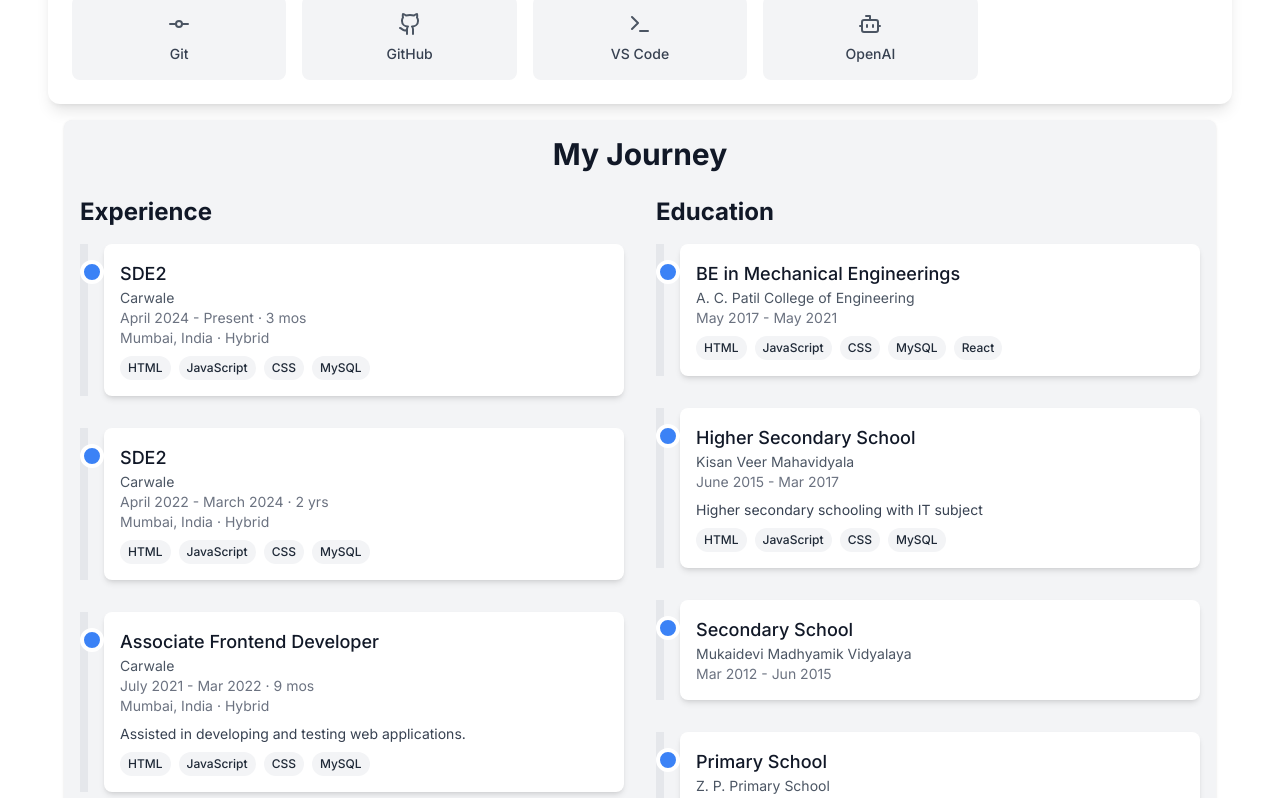
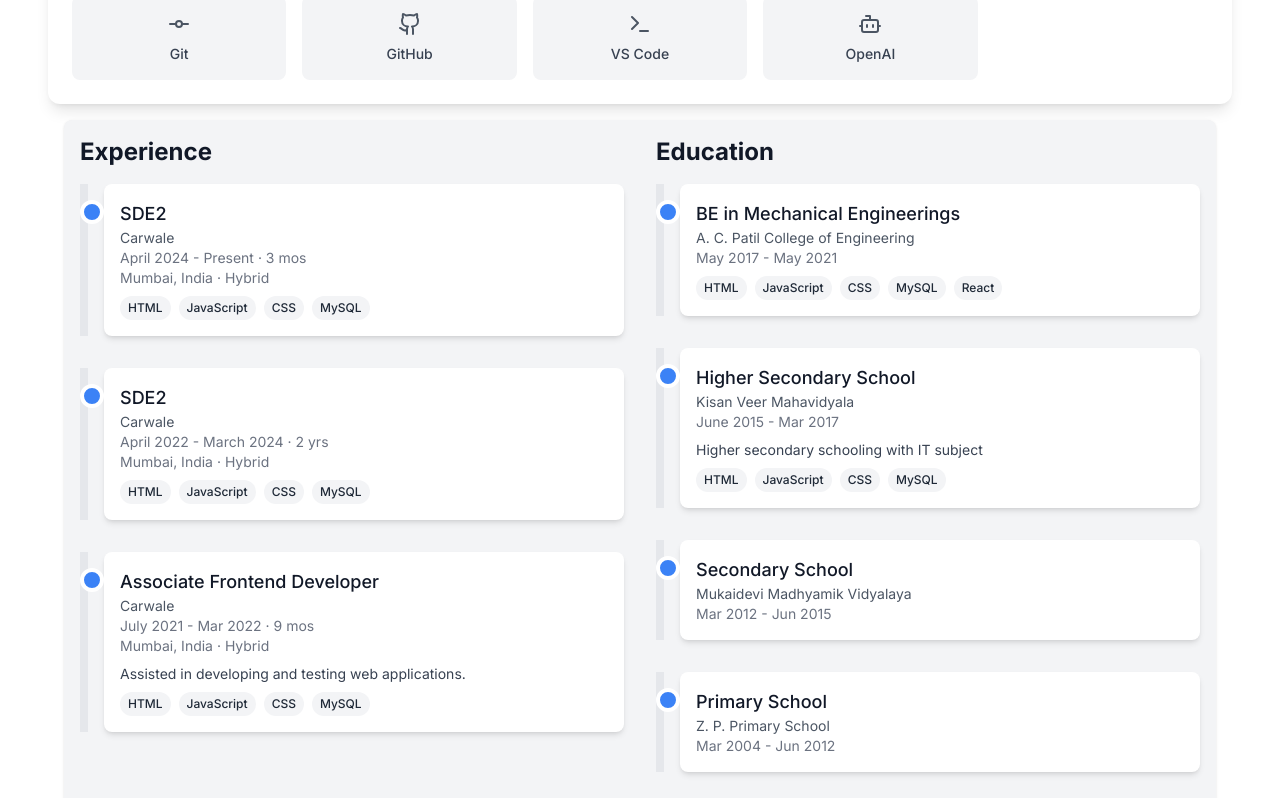
Before and after one commit to ajittupe2548/ajit-tupe-portfolio, a Next.js app: page / in a window 1280 px wide. Shown: the part 1000-1798 px from the top of the page. Built offline with nearby package versions, Linux system fonts and the light colour scheme.

Commit message:
Separeted: Exp and Edu

```diff
--- a/src/app/page.tsx
+++ b/src/app/page.tsx
@@ -3,9 +3,10 @@ import Introduction from '@/components/Introduction';
 import AboutMe from '@/components/AboutMe';
 import Technologies from '@/components/Technologies';
 import FeaturedProjects from '@/components/FeaturedProjects';
-import Timeline from '@/components/Timeline';
-import Languages from '@/components/Languages';
-import Hobbies from '@/components/Hobbies';
+import Experience from '@/components/Experience';
+import Education from '@/components/Education';
+// import Languages from '@/components/Languages';
+// import Hobbies from '@/components/Hobbies';
 
 const HomePage: React.FC = () => {
     return (
@@ -36,7 +37,14 @@ const HomePage: React.FC = () => {
                     className='sm:col-span-2 md:col-span-3 lg:col-span-4 xl:col-span-6'
                     id='experience'
                 >
-                    <Timeline />
+                    <Experience />
+                </div>
+
+                <div
+                    className='sm:col-span-2 md:col-span-3 lg:col-span-4 xl:col-span-6'
+                    id='education'
+                >
+                    <Education />
                 </div>
 
                 <div
--- a/src/components/Timeline.tsx
+++ b/src/components/Education.tsx
@@ -111,9 +111,6 @@ const TimelineItem: React.FC<{ item: TimelineItem }> = ({ item }) => (
 const Timeline: React.FC = () => {
     return (
         <div className='max-w-6xl mx-auto p-4 bg-gray-100 dark:bg-gray-900 rounded-lg shadow'>
-            <h1 className='text-3xl font-bold mb-6 text-center text-gray-900 dark:text-white'>
-                My Journey
-            </h1>
             <div className='grid grid-cols-1 md:grid-cols-2 gap-8'>
                 <div>
                     <h2 className='text-2xl font-bold mb-4 text-gray-900 dark:text-white'>
--- /dev/null
+++ b/src/components/Experience.tsx
@@ -0,0 +1,136 @@
+import React from 'react';
+
+interface TimelineItem {
+    type: 'education' | 'experience';
+    title: string;
+    organization: string;
+    date: string;
+    location?: string;
+    description?: string;
+    skills?: string[];
+}
+
+const educationItems: TimelineItem[] = [
+    {
+        type: 'education',
+        title: 'BE in Mechanical Engineerings',
+        organization: 'A. C. Patil College of Engineering',
+        date: 'May 2017 - May 2021',
+        skills: ['HTML', 'JavaScript', 'CSS', 'MySQL', 'React'],
+    },
+    {
+        type: 'education',
+        title: 'Higher Secondary School',
+        organization: 'Kisan Veer Mahavidyala',
+        date: 'June 2015 - Mar 2017',
+        description: 'Higher secondary schooling with IT subject',
+        skills: ['HTML', 'JavaScript', 'CSS', 'MySQL'],
+    },
+    {
+        type: 'education',
+        title: 'Secondary School',
+        organization: 'Mukaidevi Madhyamik Vidyalaya',
+        date: 'Mar 2012 - Jun 2015',
+    },
+    {
+        type: 'education',
+        title: 'Primary School',
+        organization: 'Z. P. Primary School',
+        date: 'Mar 2004 - Jun 2012',
+    },
+];
+
+const experienceItems: TimelineItem[] = [
+    {
+        type: 'experience',
+        title: 'SDE2',
+        organization: 'Carwale',
+        date: 'April 2024 - Present · 3 mos',
+        location: 'Mumbai, India · Hybrid',
+        skills: ['HTML', 'JavaScript', 'CSS', 'MySQL'],
+    },
+    {
+        type: 'experience',
+        title: 'SDE2',
+        organization: 'Carwale',
+        date: 'April 2022 - March 2024 · 2 yrs',
+        location: 'Mumbai, India · Hybrid',
+        skills: ['HTML', 'JavaScript', 'CSS', 'MySQL'],
+    },
+    {
+        type: 'experience',
+        title: 'Associate Frontend Developer',
+        organization: 'Carwale',
+        date: 'July 2021 - Mar 2022 · 9 mos',
+        location: 'Mumbai, India · Hybrid',
+        description: 'Assisted in developing and testing web applications.',
+        skills: ['HTML', 'JavaScript', 'CSS', 'MySQL'],
+    },
+];
+
+const TimelineItem: React.FC<{ item: TimelineItem }> = ({ item }) => (
+    <div className='mb-8 relative'>
+        <div className='absolute top-0 left-0 w-2 h-full bg-gray-200 dark:bg-gray-700' />
+        <div className='ml-6 p-4 bg-white dark:bg-gray-800 rounded-lg shadow-md'>
+            <div className='absolute left-0 top-4 w-6 h-6 bg-blue-500 rounded-full border-4 border-white dark:border-gray-800' />
+            <h3 className='text-lg font-medium text-gray-900 dark:text-white'>
+                {item.title}
+            </h3>
+            <p className='text-sm text-gray-600 dark:text-gray-400'>
+                {item.organization}
+            </p>
+            <p className='text-sm text-gray-500 dark:text-gray-500'>
+                {item.date}
+            </p>
+            {item.location && (
+                <p className='text-sm text-gray-500 dark:text-gray-500'>
+                    {item.location}
+                </p>
+            )}
+            {item.description && (
+                <p className='mt-2 text-sm text-gray-700 dark:text-gray-300'>
+                    {item.description}
+                </p>
+            )}
+            {item.skills && (
+                <div className='mt-2 flex flex-wrap gap-2'>
+                    {item.skills.map((skill, index) => (
+                        <span
+                            key={index}
+                            className='px-2 py-1 text-xs font-medium rounded-full bg-gray-100 text-gray-800 dark:bg-gray-700 dark:text-gray-300'
+                        >
+                            {skill}
+                        </span>
+                    ))}
+                </div>
+            )}
+        </div>
+    </div>
+);
+
+const Timeline: React.FC = () => {
+    return (
+        <div className='max-w-6xl mx-auto p-4 bg-gray-100 dark:bg-gray-900 rounded-lg shadow'>
+            <div className='grid grid-cols-1 md:grid-cols-2 gap-8'>
+                <div>
+                    <h2 className='text-2xl font-bold mb-4 text-gray-900 dark:text-white'>
+                        Experience
+                    </h2>
+                    {experienceItems.map((item, index) => (
+                        <TimelineItem key={index} item={item} />
+                    ))}
+                </div>
+                <div>
+                    <h2 className='text-2xl font-bold mb-4 text-gray-900 dark:text-white'>
+                        Education
+                    </h2>
+                    {educationItems.map((item, index) => (
+                        <TimelineItem key={index} item={item} />
+                    ))}
+                </div>
+            </div>
+        </div>
+    );
+};
+
+export default Timeline;
```
